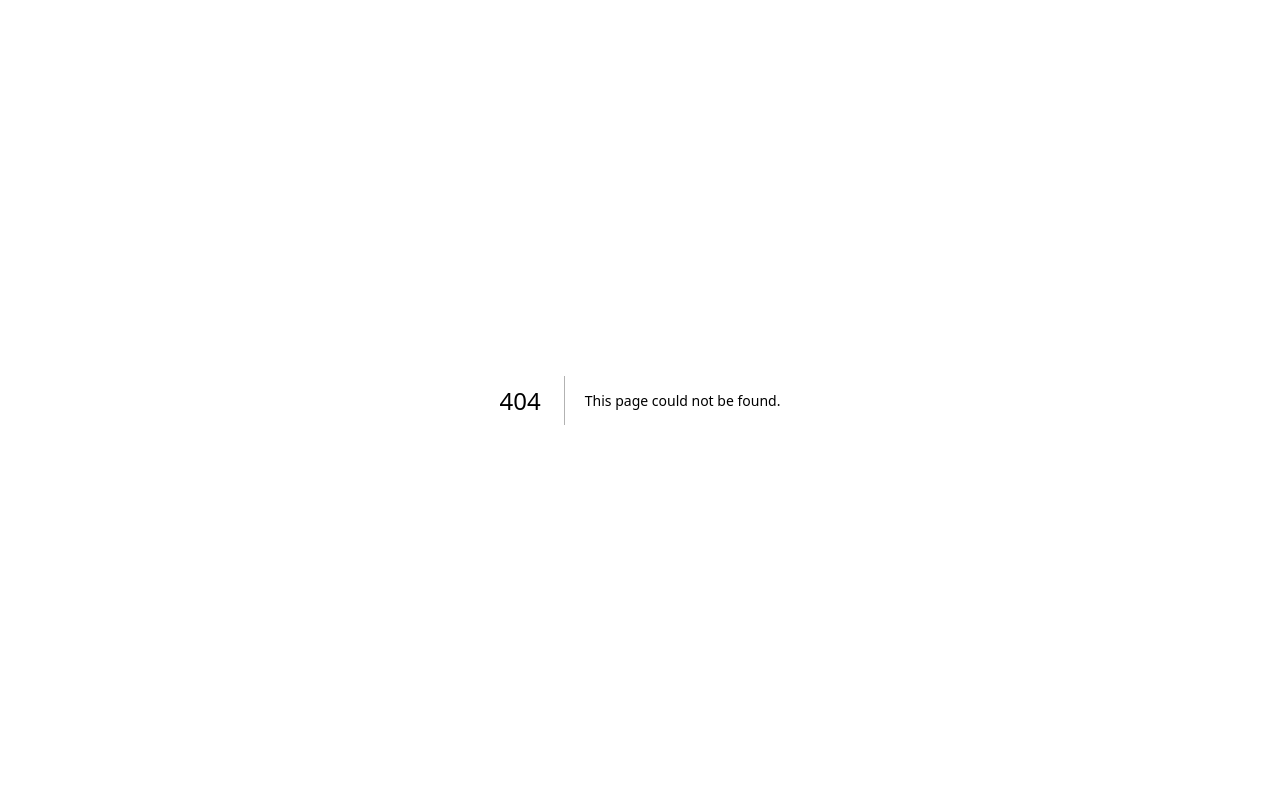
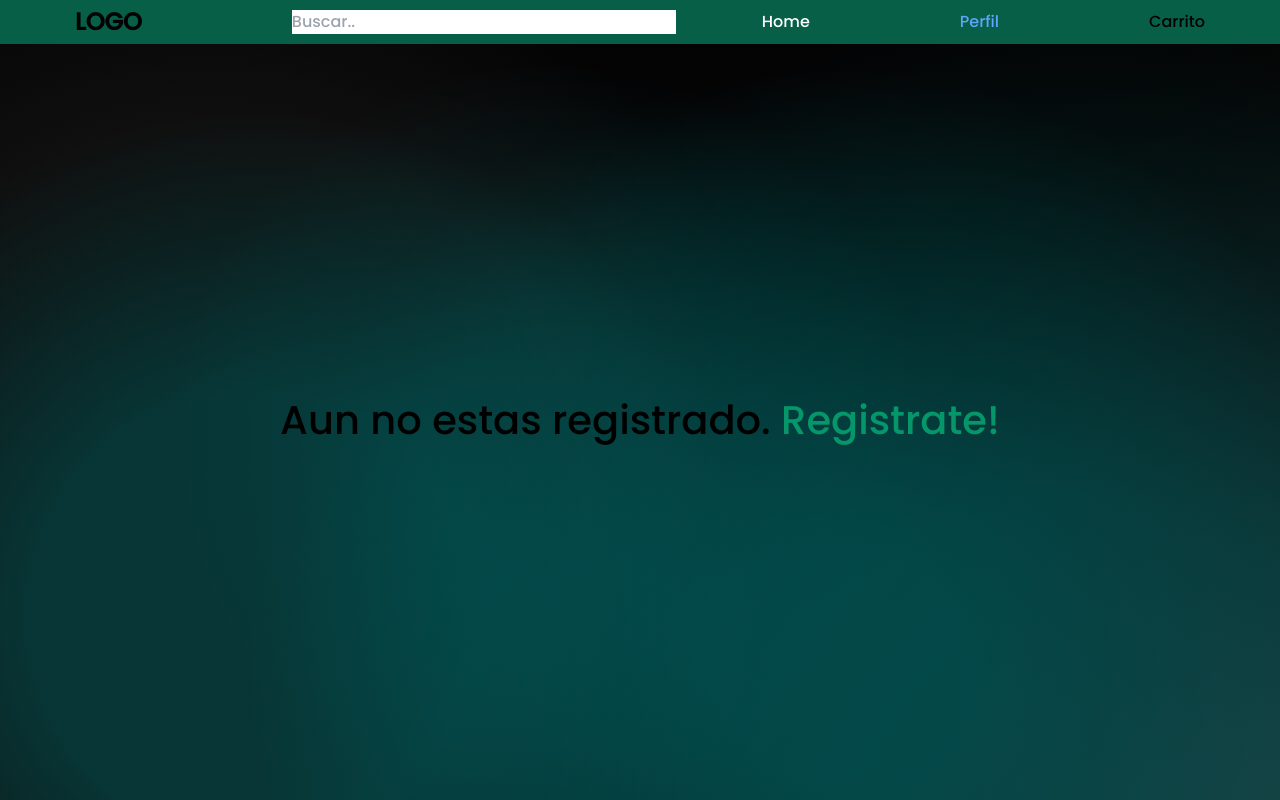
Before and after one commit to cristians-12/EcommerceTS, a Next.js app: page /profile in a window 1280 px wide. Before the commit this address had no page. Built offline with nearby package versions, Linux system fonts and the light colour scheme.

Commit message:
ecomerce

```diff
--- a/src/app/layout.tsx
+++ b/src/app/layout.tsx
@@ -1,10 +1,12 @@
 import type { Metadata } from "next";
 import { Poppins, Inter } from "next/font/google";
 import "./globals.css";
+import SideNav from "@/components/SideNav";
+import NavBar from "@/components/NavBar";
 
 const inter = Poppins({
   weight: ["100", "200", "500"],
-  subsets: ["latin"]  // Añade los subconjuntos que necesitas
+  subsets: ["latin"],
 });
 
 export const metadata: Metadata = {
@@ -19,7 +21,13 @@ export default function RootLayout({
 }>) {
   return (
     <html lang="en">
-      <body className={inter.className}>{children}</body>
+      <body className={inter.className}>
+        {/* <SideNav/> */}
+        <div className="pt-10">
+          {children}
+          <NavBar />
+        </div>
+      </body>
     </html>
   );
 }
--- a/src/app/page.tsx
+++ b/src/app/page.tsx
@@ -8,67 +8,12 @@ const Home = () => {
 
   return (
     <div>
-      <h1 className="text-[40px]">Ecommerce</h1>
-      <p>Si</p>
+      <div className="flex bg-emerald-600 py-5 px-3">
+        <div className="bg-emerald-950 py-2 px-3 rounded-xl">
+          Todas las categorias
+        </div>
+      </div>
       <button onClick={() => setImage(!image)}>mostrar</button>
-      {image && (
-        <div className="flex flex-wrap gap-10">
-          <div className="w-[50vw]">
-            <Image
-              className="object-contain"
-              alt="Hola"
-              src="https://pbs.twimg.com/media/GS3WVdvbkAAifC3?format=jpg&name=4096x4096"
-              width={1000}
-              height={1000}
-              quality={100}
-            />
-          </div>
-          <div className="w-[40vw]">
-          <Image
-          className="object-contain"
-            alt="Hola"
-            src="https://pbs.twimg.com/media/GRXBlwEbUAAjxe6?format=jpg&name=4096x4096"
-            width={1000}
-            height={1000}
-          />
-          </div>
-          <Image
-            alt="Hola"
-            src="https://pbs.twimg.com/media/GDI4IrpbAAA2afi?format=jpg&name=medium"
-            width={800}
-            height={300}
-            quality={100}
-          />
-
-          <Image
-            alt="Hola"
-            src="https://pbs.twimg.com/media/GF3Z8WHaQAAc-hP?format=jpg&name=large"
-            width={800}
-            height={300}
-            quality={100}
-          />
-          <div className="w-[50vw]">
-            <Image
-              className="object-cover"
-              alt="Hola"
-              src="https://pbs.twimg.com/media/F9fJ10NaMAArH4O?format=jpg&name=large"
-              width={1000}
-              height={300}
-              quality={100}
-            />
-          </div>
-
-          <div className="w-[50vw]">
-            <Image
-              alt="Hola"
-              src="https://pbs.twimg.com/media/GBw2Z0KaEAAW1WH?format=jpg&name=medium"
-              width={1000}
-              height={300}
-              quality={100}
-            />
-          </div>
-        </div>
-      )}
     </div>
   );
 };
--- /dev/null
+++ b/src/app/profile/page.tsx
@@ -0,0 +1,12 @@
+import Link from "next/link";
+import React from "react";
+
+const Profile = () => {
+  return (
+    <div className="flex flex-col items-center justify-center h-[95vh]">
+      <h1 className="text-[40px] font-medium">Aun no estas registrado. <Link className="text-emerald-600 hover:font-extrabold" href={'/register'}>Registrate!</Link></h1>
+    </div>
+  );
+};
+
+export default Profile;
--- /dev/null
+++ b/src/components/NavBar.tsx
@@ -0,0 +1,33 @@
+"use client";
+import Link from "next/link";
+import { usePathname } from "next/navigation";
+import React from "react";
+
+const NavBar = () => {
+  const path = usePathname();
+  return (
+    <div className="fixed top-0 backdrop-blur-sm bg-emerald-800 w-screen flex justify-around items-center py-1">
+      <div>
+        <h1 className="text-[1.5rem] font-extrabold">LOGO</h1>
+      </div>
+      <div className="w-80">
+        <input type="text" placeholder="Buscar.." className="w-96" />
+      </div>
+      <div>
+        <Link href={"/"}>
+          <h2 className={path == "/" ? "text-blue-400" : "text-white"}>Home</h2>
+        </Link>
+      </div>
+      <div>
+        <Link href={"/profile"}>
+          <h2 className={path == "/profile" ? "text-blue-400" : "text-white"}>
+            Perfil
+          </h2>
+        </Link>
+      </div>
+      <div>Carrito</div>
+    </div>
+  );
+};
+
+export default NavBar;
--- /dev/null
+++ b/src/components/SideNav.tsx
@@ -0,0 +1,9 @@
+import React from 'react'
+
+const SideNav = () => {
+  return (
+    <div>SideNav</div>
+  )
+}
+
+export default SideNav
```
